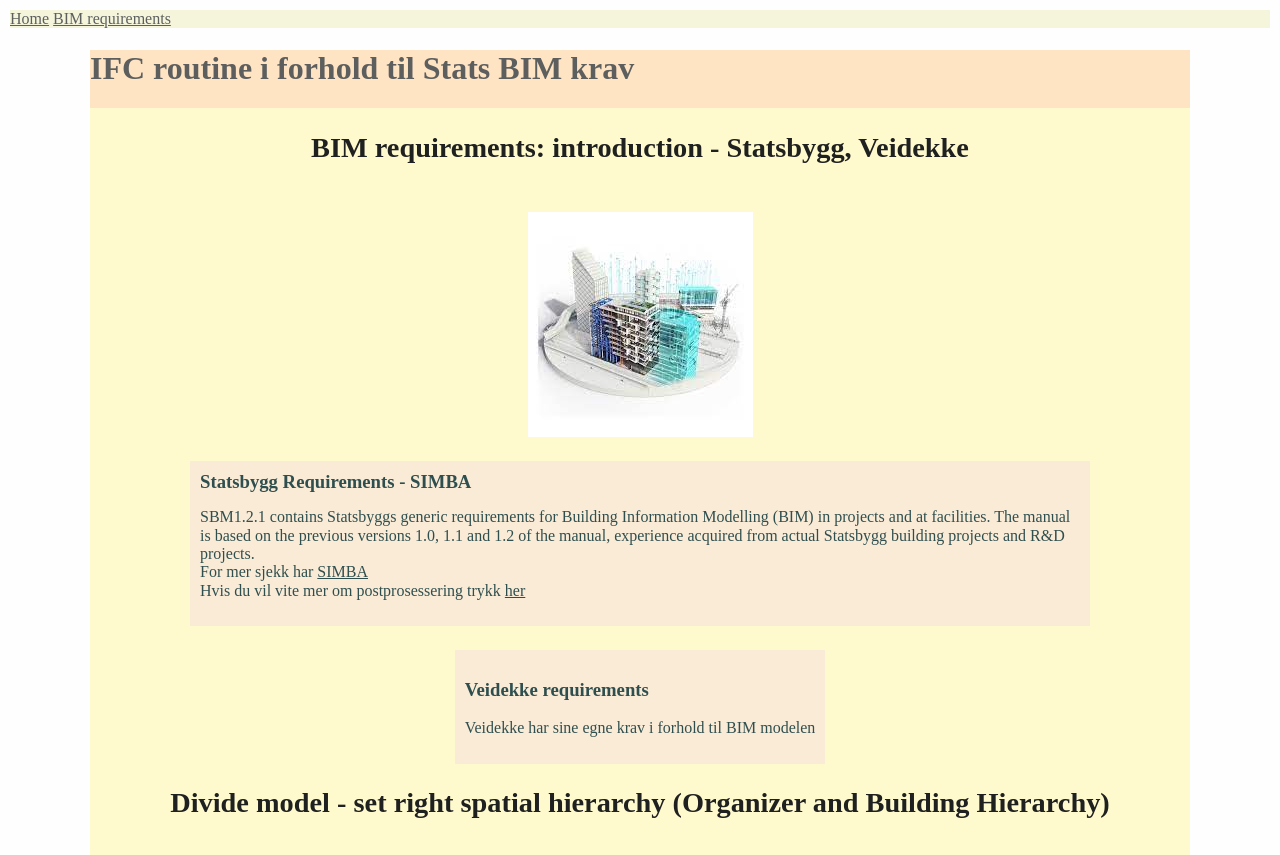
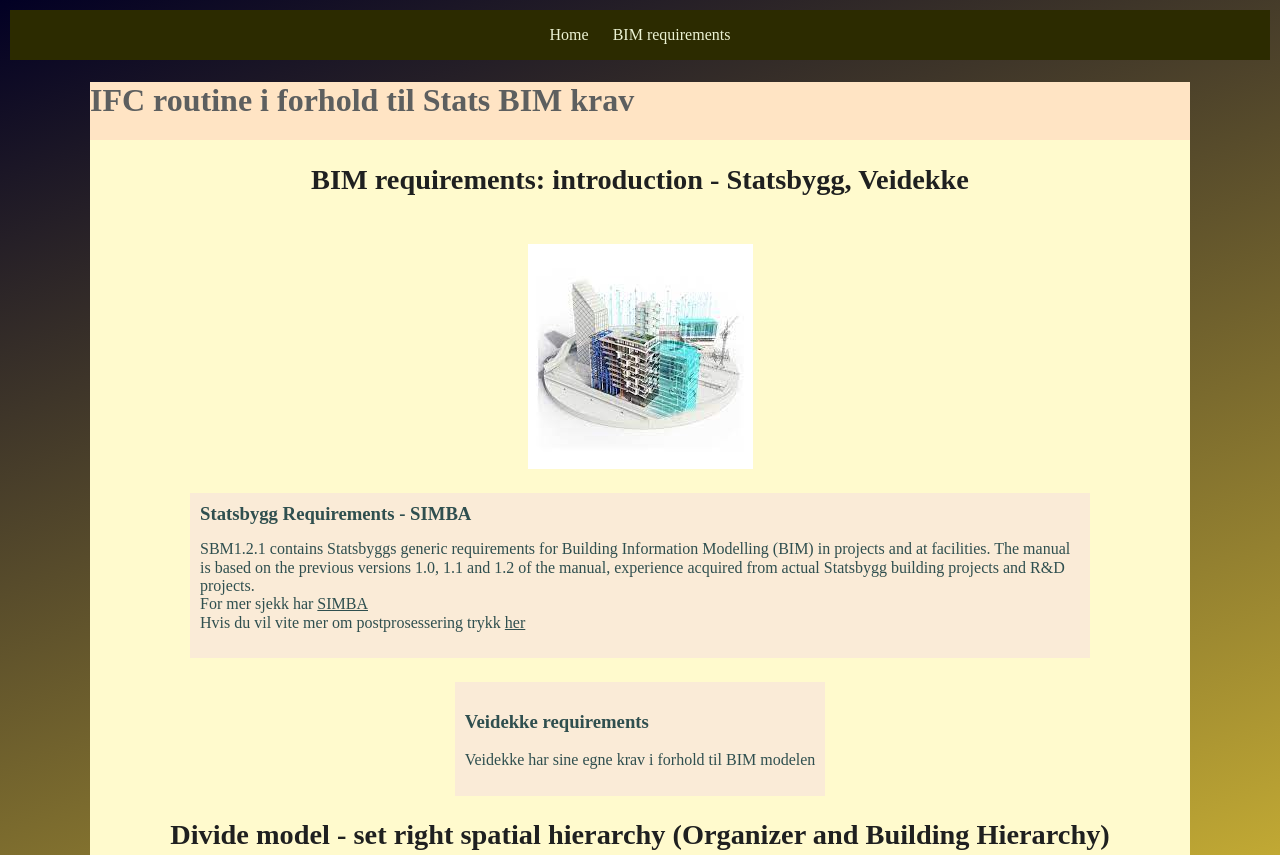
Before and after one commit to ciesielskimarcin/homepage, a plain HTML site: page index.html in a window 1280 px wide. Shown: the top 855 px of the page. Drawn offline with Linux system fonts and the light colour scheme.

Commit message:
last changes from module V

```diff
--- a/style.css
+++ b/style.css
@@ -1,5 +1,7 @@
 body{
-    background: #fefefe;
+    /* background: #fefefe; */
+    background: rgb(2,0,36);
+    background: linear-gradient(160deg, rgba(2,0,36,1) 0%, rgba(208,182,53,1) 60%, rgba(255,226,0,1) 100%);
     padding: 10px;
 }
 
@@ -41,11 +43,16 @@
 
 .navigation{
     position: sticky;
-    background-color: beige;
+    background-color: rgb(44, 43, 0);
+    display: flex;
+    justify-content: center;
+    gap: 24px;
+    padding: 16px;
 }
 
 .navigation__link{
- color: #5d5f5f;
+ color: #ecf3d3;
+ text-decoration: none;
 }
 
 .picture{
```
